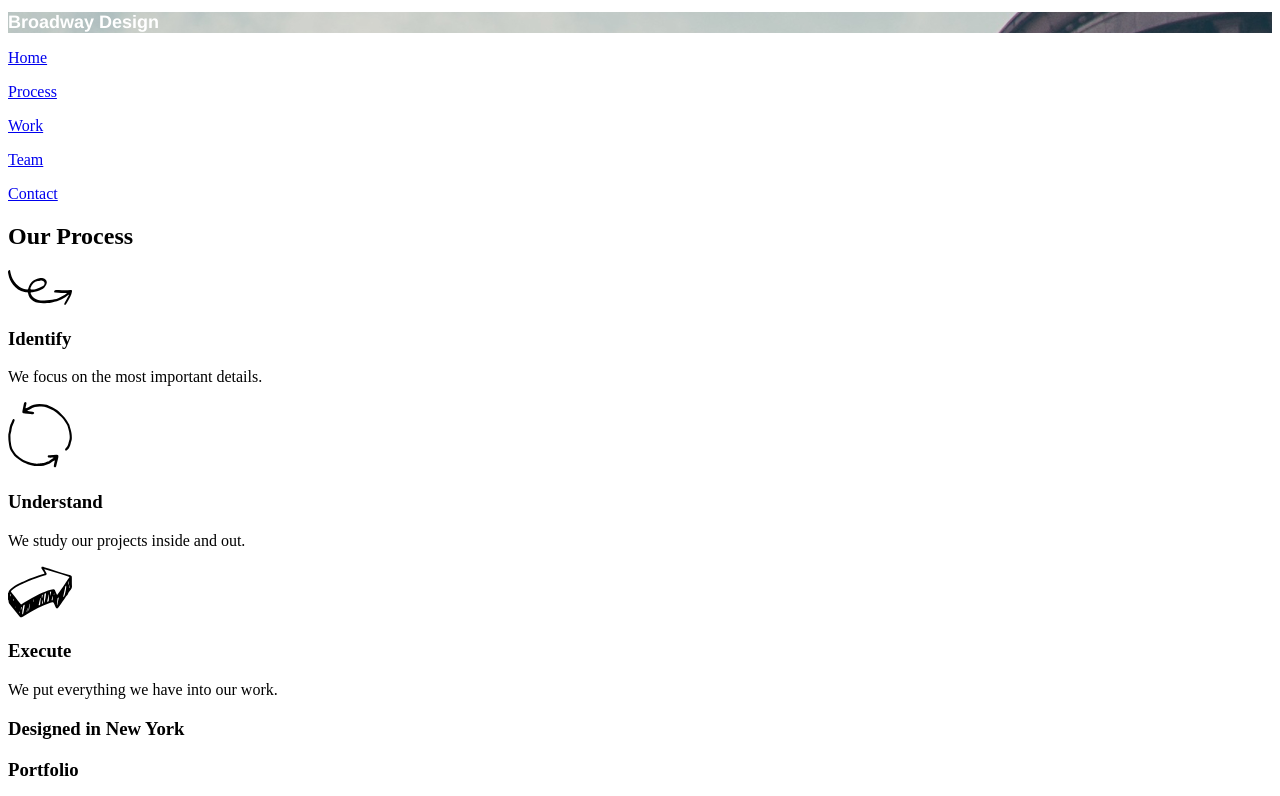
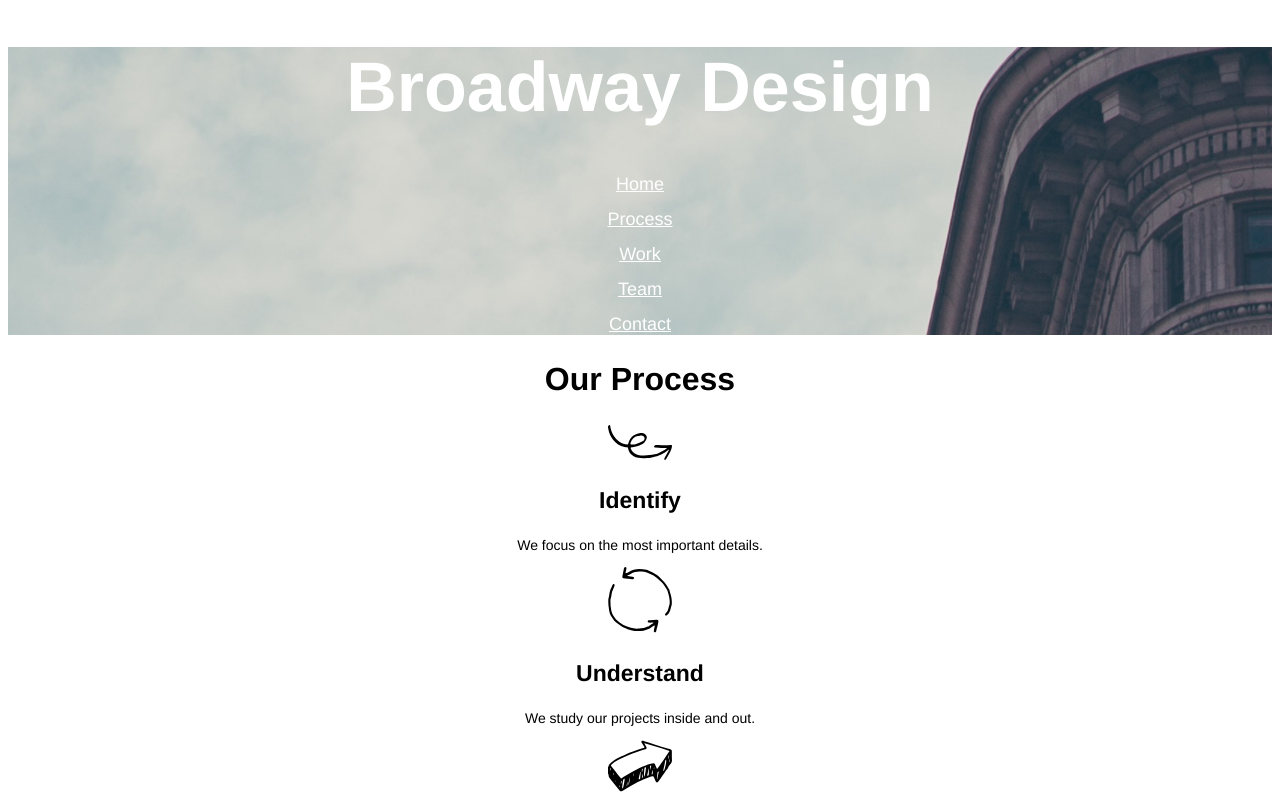
Before and after one commit to Anam15/broadway-design, a plain HTML site: page index.html in a window 1280 px wide. Shown: the top 796 px of the page. Drawn offline with Linux system fonts and the light colour scheme.

Commit message:
second commit

```diff
--- a/index.html
+++ b/index.html
@@ -6,12 +6,14 @@
     <link rel="stylesheet" href="./resources/css/style.css"
   </head>
   <body>
+    <div class="top">
     <h1>Broadway Design</h1>
     <p><a href="#">Home</a></p>
     <p><a href="#">Process</a></p>
     <p><a href="#">Work</a></p>
     <p><a href="#">Team</a></p>
     <p><a href="#">Contact</a></p>
+  </div>
     <h2>Our Process</h2>
     <img src="./resources/images/identify.svg" alt="identify">
     <h3>Identify</h3>
--- a/resources/css/style.css
+++ b/resources/css/style.css
@@ -1,6 +1,31 @@
 h1{
+  font-family:Helvetica;
+  font-size: 70px;
+  font-weight:bold;
+  color:white;
+}
+p{
+  font-family:Helvetica;
+  font-size: 14px;
+}
+a{
   font-family:Helvetica;
   font-size: 18px;
   color:white;
-  background-image:url("../images/the-flatiron-building.png");
 }
+.top{
+    background-image:url("../images/the-flatiron-building.png");
+}
+body{
+  text-align:center;
+}
+h2{
+  font-family:Helvetica;
+  font-size: 32px;
+  font-weight:bold;
+}
+h3{
+  font-family:Helvetica;
+  font-size: 23px;
+  font-weight:bold;
+}
```
